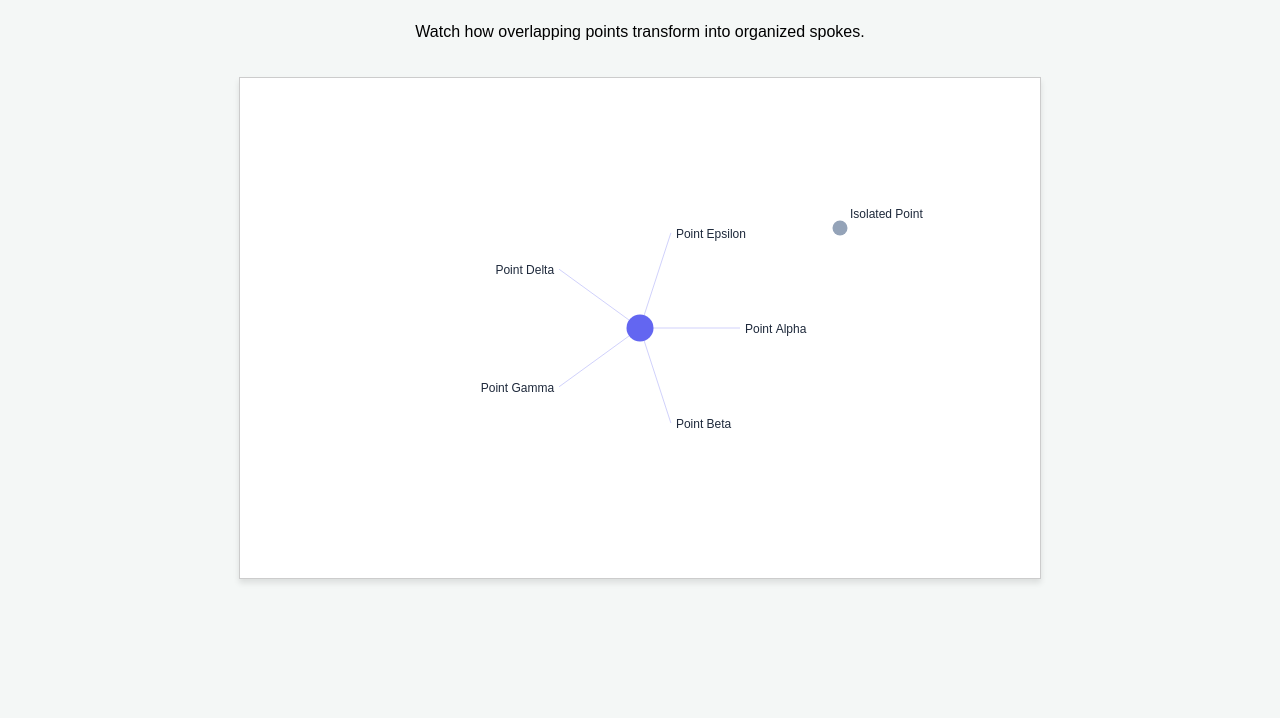
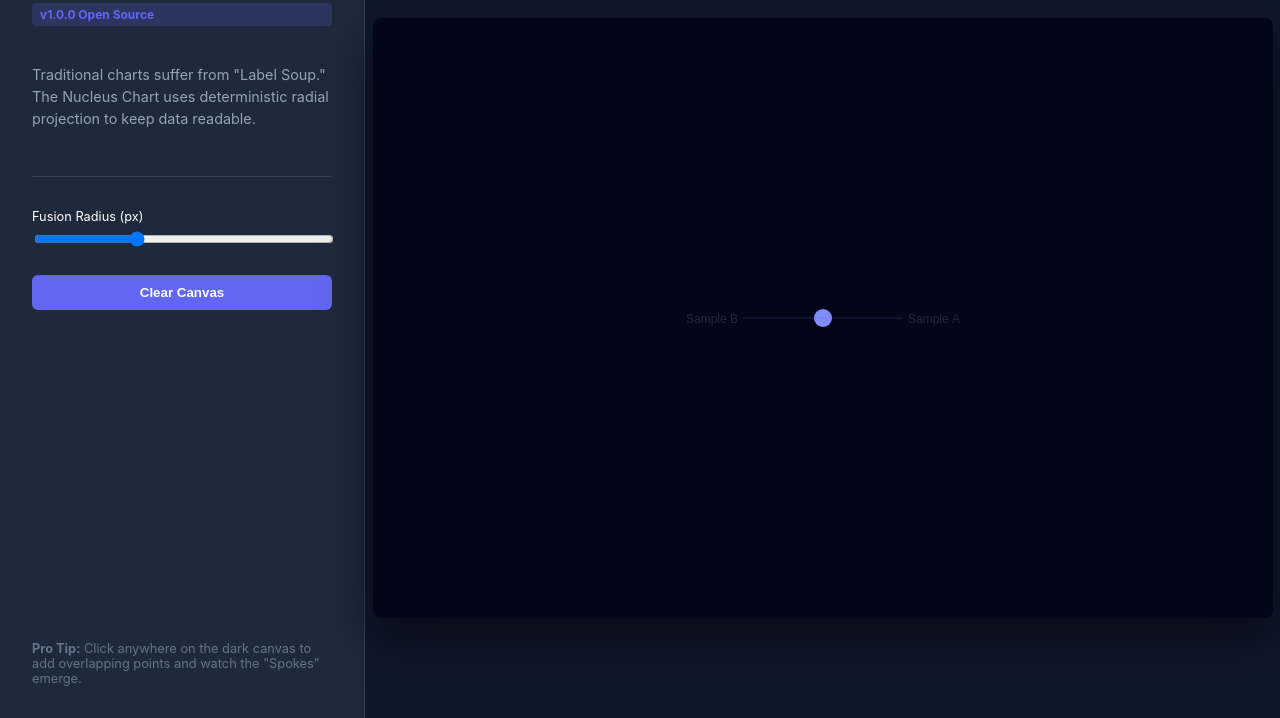
Before and after one commit to deepak8058/nucleus-chart, a website: page index.html in a window 1280 px wide. Shown: the part 82-800 px from the top of the page. Drawn offline with Linux system fonts and the light colour scheme.

Commit message:
Refactor Nucleus Chart demo layout and styles

```diff
--- a/index.html
+++ b/index.html
@@ -2,32 +2,98 @@
 <html lang="en">
 <head>
     <meta charset="UTF-8">
-    <title>Nucleus Chart Live Demo</title>
+    <meta name="viewport" content="width=device-width, initial-scale=1.0">
+    <title>Nucleus Chart | Interactive Lab</title>
     <style>
-        body { font-family: sans-serif; display: flex; flex-direction: column; align-items: center; background: #f4f7f6; }
-        canvas { background: white; border: 1px solid #ccc; box-shadow: 0 4px 6px rgba(0,0,0,0.1); margin-top: 20px; }
-        h1 { color: #1e293b; }
+        :root { --primary: #6366f1; --bg: #0f172a; --panel: #1e293b; }
+        body { font-family: 'Inter', sans-serif; background: var(--bg); color: white; margin: 0; display: flex; height: 100vh; overflow: hidden; }
+
+        /* Sidebar Styles */
+        #controls { width: 300px; background: var(--panel); padding: 2rem; border-right: 1px solid #334155; display: flex; flex-direction: column; gap: 1.5rem; }
+        h1 { font-size: 1.5rem; margin: 0; color: var(--primary); }
+        p { font-size: 0.9rem; color: #94a3b8; line-height: 1.5; }
+
+        /* Canvas Area */
+        #viewport { flex-grow: 1; display: flex; justify-content: center; align-items: center; position: relative; cursor: crosshair; }
+        canvas { background: #020617; border-radius: 8px; box-shadow: 0 20px 50px rgba(0,0,0,0.5); }
+
+        .badge { background: rgba(99, 102, 241, 0.2); color: var(--primary); padding: 4px 8px; border-radius: 4px; font-size: 0.75rem; font-weight: bold; }
+        button { background: var(--primary); color: white; border: none; padding: 10px; border-radius: 6px; cursor: pointer; font-weight: bold; }
+        button:hover { opacity: 0.9; }
     </style>
 </head>
 <body>
-    <h1>🧬 Nucleus Chart Live Demo</h1>
-    <p>Watch how overlapping points transform into organized spokes.</p>
-    <canvas id="myCanvas" width="800" height="500"></canvas>
+
+    <div id="controls">
+        <h1>🧬 Nucleus Chart</h1>
+        <span class="badge">v1.0.0 Open Source</span>
+        <p>Traditional charts suffer from "Label Soup." The Nucleus Chart uses deterministic radial projection to keep data readable.</p>
+
+        <hr style="border: 0; border-top: 1px solid #334155; width: 100%;">
+
+        <div>
+            <label style="display:block; margin-bottom: 5px; font-size: 0.8rem;">Fusion Radius (px)</label>
+            <input type="range" id="radiusRange" min="10" max="100" value="40" style="width:100%">
+        </div>
+
+        <button id="clearBtn">Clear Canvas</button>
+
+        <div style="margin-top: auto; font-size: 0.8rem; color: #64748b;">
+            <strong>Pro Tip:</strong> Click anywhere on the dark canvas to add overlapping points and watch the "Spokes" emerge.
+        </div>
+    </div>
+
+    <div id="viewport">
+        <canvas id="nucleusCanvas" width="900" height="600"></canvas>
+    </div>
 
     <script type="module">
         import { Nucleus } from './index.js';
 
-        const data = [
-            { x: 400, y: 250, label: "Point Alpha" },
-            { x: 400, y: 250, label: "Point Beta" },
-            { x: 400, y: 250, label: "Point Gamma" },
-            { x: 400, y: 250, label: "Point Delta" },
-            { x: 400, y: 250, label: "Point Epsilon" },
-            { x: 600, y: 150, label: "Isolated Point" }
+        const canvas = document.getElementById('nucleusCanvas');
+        const radiusInput = document.getElementById('radiusRange');
+        const clearBtn = document.getElementById('clearBtn');
+
+        let dataPoints = [
+            { x: 450, y: 300, label: "Sample A" },
+            { x: 450, y: 300, label: "Sample B" }
         ];
 
-        const chart = new Nucleus('#myCanvas', { fusionRadius: 40, spokeLength: 100 });
-        chart.render(data);
+        let chart = new Nucleus('#nucleusCanvas', {
+            fusionRadius: parseInt(radiusInput.value),
+            spokeLength: 80,
+            hubColor: '#818cf8'
+        });
+
+        // Initial Render
+        chart.render(dataPoints);
+
+        // Interaction: Add Point on Click
+        canvas.addEventListener('mousedown', (e) => {
+            const rect = canvas.getBoundingClientRect();
+            const x = e.clientX - rect.left;
+            const y = e.clientY - rect.top;
+
+            dataPoints.push({
+                x: x,
+                y: y,
+                label: `Point #${dataPoints.length + 1}`
+            });
+
+            chart.render(dataPoints);
+        });
+
+        // Update Radius Dynamically
+        radiusInput.addEventListener('input', (e) => {
+            chart.fusionRadius = parseInt(e.target.value);
+            chart.render(dataPoints);
+        });
+
+        // Clear
+        clearBtn.addEventListener('click', () => {
+            dataPoints = [];
+            chart.render(dataPoints);
+        });
     </script>
 </body>
 </html>
```
